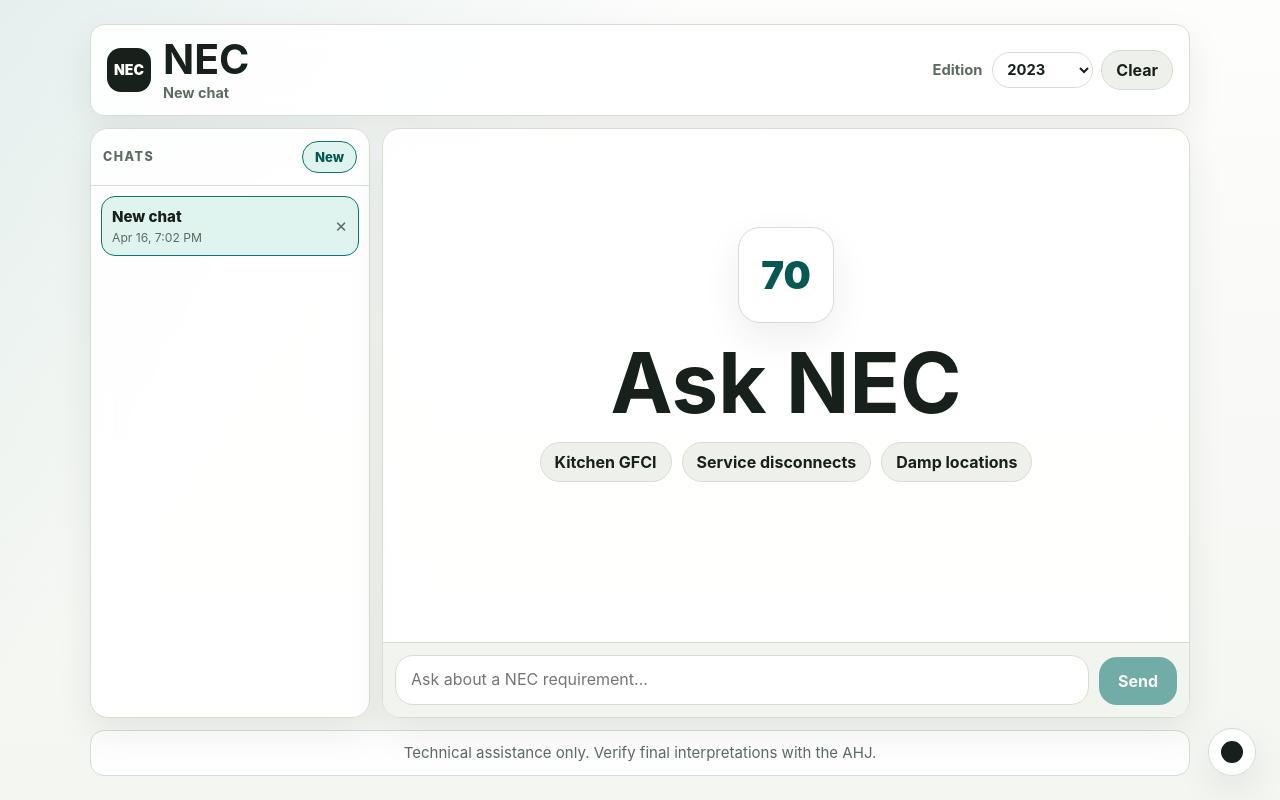
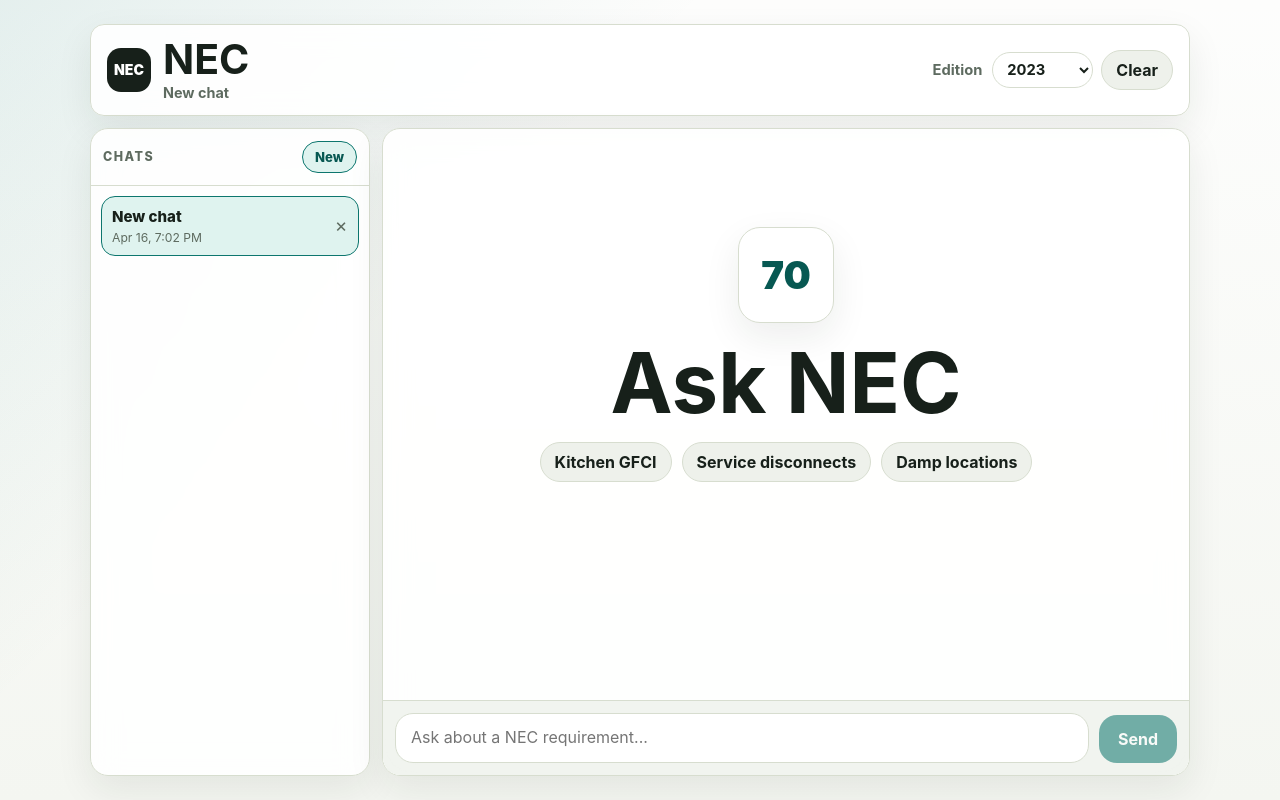
Before and after one commit to Dashhhhhhhh/writespace, a Next.js app: page / in a window 1280 px wide. Built offline with nearby package versions, Linux system fonts and the light colour scheme.

Commit message:
Remove theme toggle and footer notice

```diff
--- a/app/globals.css
+++ b/app/globals.css
@@ -20,28 +20,6 @@
   --focus-ring: rgba(13, 118, 110, 0.12);
 }
 
-:root[data-theme="dark"] {
-  color-scheme: dark;
-  --bg: #0d1210;
-  --surface: #141b17;
-  --surface-muted: #1a231f;
-  --surface-strong: #e8f0e8;
-  --panel: rgba(18, 25, 21, 0.9);
-  --panel-muted: rgba(20, 30, 26, 0.82);
-  --border: #293730;
-  --text: #eef5ee;
-  --muted: #9caaa0;
-  --accent: #35b8a8;
-  --accent-strong: #77ddd0;
-  --accent-soft: #173a35;
-  --warning: #f1bc70;
-  --danger: #ff938d;
-  --shadow: 0 24px 70px rgba(0, 0, 0, 0.38);
-  --soft-shadow: 0 14px 36px rgba(0, 0, 0, 0.28);
-  --message-shadow: 0 10px 22px rgba(0, 0, 0, 0.24);
-  --focus-ring: rgba(53, 184, 168, 0.18);
-}
-
 * {
   box-sizing: border-box;
 }
@@ -61,13 +39,6 @@
   font-family:
     Inter, ui-sans-serif, system-ui, -apple-system, BlinkMacSystemFont, "Segoe UI",
     sans-serif;
-}
-
-:root[data-theme="dark"] body {
-  background:
-    linear-gradient(135deg, rgba(53, 184, 168, 0.13), transparent 36%),
-    linear-gradient(180deg, rgba(13, 18, 16, 0.96), rgba(10, 14, 12, 0.98)),
-    var(--bg);
 }
 
 button,
@@ -93,7 +64,7 @@
 
 .chat-shell {
   display: grid;
-  grid-template-rows: auto minmax(0, 1fr) auto;
+  grid-template-rows: auto minmax(0, 1fr);
   gap: 12px;
   min-height: calc(100vh - clamp(24px, 4.4vw, 48px));
   max-width: 1100px;
@@ -101,8 +72,7 @@
 }
 
 .app-header,
-.chat-panel,
-.app-footer {
+.chat-panel {
   border: 1px solid var(--border);
   background: var(--panel);
   box-shadow: var(--soft-shadow);
@@ -211,12 +181,6 @@
   grid-template-columns: minmax(220px, 280px) minmax(0, 1fr);
   gap: 12px;
   min-height: 0;
-}
-
-.app-footer {
-  color: var(--muted);
-  font-size: 0.94rem;
-  line-height: 1.6;
 }
 
 .history-panel {
@@ -461,10 +425,6 @@
   color: #b8d6c9;
 }
 
-:root[data-theme="dark"] .message-user .message-meta {
-  color: #315f58;
-}
-
 .message p {
   margin: 0;
   line-height: 1.58;
@@ -544,59 +504,6 @@
   min-width: 78px;
   min-height: 48px;
   border-radius: 18px;
-}
-
-.app-footer {
-  padding: 10px 14px;
-  border-radius: 14px;
-  box-shadow: none;
-  text-align: center;
-}
-
-.theme-toggle {
-  position: fixed;
-  right: clamp(14px, 2.2vw, 24px);
-  bottom: clamp(14px, 2.2vw, 24px);
-  z-index: 20;
-  display: grid;
-  width: 48px;
-  height: 48px;
-  place-items: center;
-  border: 1px solid var(--border);
-  border-radius: 999px;
-  background: var(--panel);
-  box-shadow: var(--soft-shadow);
-  color: var(--text);
-  backdrop-filter: blur(14px);
-}
-
-.theme-toggle:hover {
-  border-color: var(--accent);
-}
-
-.theme-toggle-icon {
-  position: relative;
-  display: block;
-  width: 22px;
-  height: 22px;
-  border: 2px solid currentColor;
-  border-radius: 999px;
-  background: currentColor;
-}
-
-.theme-toggle-icon::after {
-  position: absolute;
-  inset: -4px -10px -4px 9px;
-  border-radius: 999px;
-  background: var(--panel);
-  content: "";
-  transform: scaleX(0);
-  transform-origin: right;
-  transition: transform 160ms ease;
-}
-
-:root[data-theme="dark"] .theme-toggle-icon::after {
-  transform: scaleX(1);
 }
 
 .sr-only {
@@ -778,10 +685,6 @@
     width: min(92%, 780px);
   }
 
-  .app-footer {
-    display: none;
-  }
-
   .section-shell {
     padding: 14px;
   }
--- a/app/page.tsx
+++ b/app/page.tsx
@@ -40,11 +40,8 @@
   conversations?: unknown;
 };
 
-type Theme = "light" | "dark";
-
 const STORAGE_KEY = "nec-chat.messages.v1";
 const CONVERSATIONS_STORAGE_KEY = "nec-chat.conversations.v1";
-const THEME_STORAGE_KEY = "nec-chat.theme.v1";
 const DEFAULT_EDITION = "2023";
 const EXAMPLE_QUESTIONS = [
   {
@@ -219,7 +216,6 @@
   const [error, setError] = useState("");
   const [isLoading, setIsLoading] = useState(false);
   const [isHydrated, setIsHydrated] = useState(false);
-  const [theme, setTheme] = useState<Theme>("light");
   const scrollRef = useRef<HTMLDivElement | null>(null);
 
   const activeConversation =
@@ -243,13 +239,6 @@
   );
 
   useEffect(() => {
-    const storedTheme = window.localStorage.getItem(THEME_STORAGE_KEY);
-
-    if (storedTheme === "dark" || storedTheme === "light") {
-      setTheme(storedTheme);
-      document.documentElement.dataset.theme = storedTheme;
-    }
-
     const storedConversations = window.localStorage.getItem(
       CONVERSATIONS_STORAGE_KEY,
     );
@@ -320,14 +309,6 @@
       JSON.stringify({ conversations, activeConversationId }),
     );
   }, [activeConversationId, conversations, isHydrated]);
-
-  useEffect(() => {
-    document.documentElement.dataset.theme = theme;
-
-    if (isHydrated) {
-      window.localStorage.setItem(THEME_STORAGE_KEY, theme);
-    }
-  }, [isHydrated, theme]);
 
   useEffect(() => {
     scrollRef.current?.scrollIntoView({ block: "end", behavior: "smooth" });
@@ -751,21 +732,7 @@
             </form>
           </section>
         </div>
-
-        <footer className="app-footer">
-          Technical assistance only. Verify final interpretations with the AHJ.
-        </footer>
       </section>
-
-      <button
-        className="theme-toggle"
-        type="button"
-        aria-label={`Switch to ${theme === "dark" ? "light" : "dark"} mode`}
-        aria-pressed={theme === "dark"}
-        onClick={() => setTheme((current) => (current === "dark" ? "light" : "dark"))}
-      >
-        <span className="theme-toggle-icon" aria-hidden="true" />
-      </button>
     </main>
   );
 }
```
